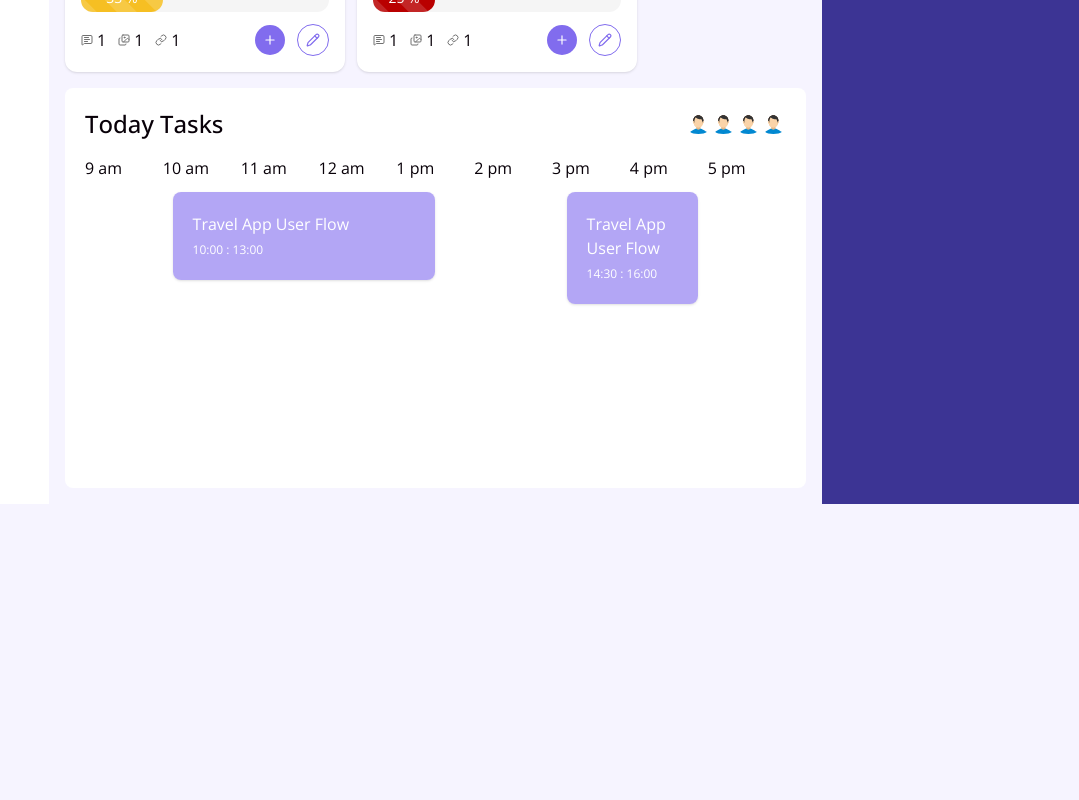
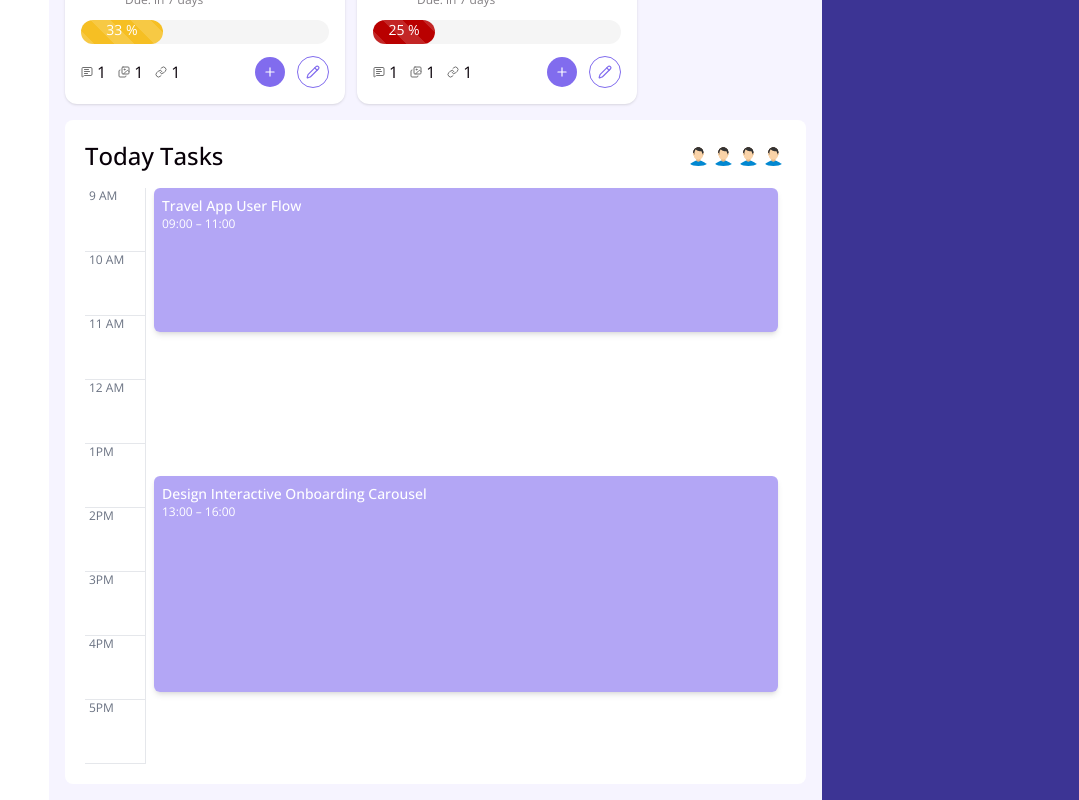
Before and after one commit to tatyana-ko/task-management, a Next.js app: page /dashboard in a window 1280 px wide. Shown: the part 764-1564 px from the top of the page, without its empty margins (201-1280 px from the left). Before the commit the page ends 1268 px from the top, so only its background shows below. Built offline with nearby package versions, Linux system fonts and the light colour scheme.

Commit message:
fix: display the latest tasks schedule

```diff
--- a/src/components/last-tasks/data/last-tasks.data.ts
+++ b/src/components/last-tasks/data/last-tasks.data.ts
@@ -1,14 +1,16 @@
 import type { ITask } from '@/types/task.types';
 import { setHours, setMinutes } from 'date-fns';
+
+const now = new Date();
 
 export const LAST_TASKS: ITask[] = [
   {
     id: '1',
     title: 'Travel App User Flow',
     due: {
-      date: new Date(),
-      startTime: "10:00",
-      endTime: "13:00",
+      date: now,
+      startTime: setMinutes(setHours(new Date(), 9), 0),
+      endTime: setMinutes(setHours(new Date(), 11), 0),
     },
     subtasks: [
       {
@@ -18,7 +20,7 @@ export const LAST_TASKS: ITask[] = [
       },
       {
         id: '2',
-        title: 'first',
+        title: 'second',
         isCompleted: false,
       },
       {
@@ -47,11 +49,11 @@ export const LAST_TASKS: ITask[] = [
   },
   {
     id: '2',
-    title: 'Travel App User Flow',
+    title: 'Design Interactive Onboarding Carousel',
     due: {
-      date: new Date(),
-      startTime: "14:30",
-      endTime: "16:00",
+      date: now,
+      startTime: setMinutes(setHours(new Date(), 13), 0),
+      endTime: setMinutes(setHours(new Date(), 16), 0),
     },
     subtasks: [
       {
@@ -61,7 +63,7 @@ export const LAST_TASKS: ITask[] = [
       },
       {
         id: '2',
-        title: 'first',
+        title: 'second',
         isCompleted: true,
       },
       {
@@ -93,8 +95,8 @@ export const LAST_TASKS: ITask[] = [
     title: 'Travel App User Flow',
     due: {
       date: new Date(new Date().getTime() + 7 * 24 * 60 * 60 * 1000),
-      startTime: "10:00",
-      endTime: "10:00",
+      startTime: setMinutes(setHours(new Date(), 11), 50),
+      endTime: setMinutes(setHours(new Date(), 12), 40),
     },
     subtasks: [
       {
@@ -104,7 +106,7 @@ export const LAST_TASKS: ITask[] = [
       },
       {
         id: '2',
-        title: 'first',
+        title: 'second',
         isCompleted: false,
       },
       {
@@ -142,8 +144,8 @@ export const LAST_TASKS: ITask[] = [
     title: 'Travel App User Flow',
     due: {
       date: new Date(new Date().getTime() + 7 * 24 * 60 * 60 * 1000),
-      startTime: "10:00",
-      endTime: "10:00",
+      startTime: setMinutes(setHours(new Date(), 10), 10),
+      endTime: setMinutes(setHours(new Date(), 12), 50),
     },
     subtasks: [
       {
@@ -153,7 +155,7 @@ export const LAST_TASKS: ITask[] = [
       },
       {
         id: '2',
-        title: 'first',
+        title: 'second',
         isCompleted: false,
       },
       {
--- a/src/components/today-tasks/TasksSchedule.tsx
+++ b/src/components/today-tasks/TasksSchedule.tsx
@@ -1,40 +1,24 @@
 import type { ITask } from '@/types/task.types';
 import { TodayTaskCard } from './TodayTaskCard';
 
-const HOURS_SCALE = Array.from({ length: 9 }, (_, i) => i + 9);
+const HOURS_SCALE = Array.from({ length: 9 }, (_, i) => i + 9); // 9–17
 
 export const TasksSchedule = ({ todayTasks }: { todayTasks: ITask[] }) => {
   return (
-    <>
-      <div className="grid grid-cols-9">
-        {HOURS_SCALE.map((hour, i) => (
-          <div key={i} className="">
-            {hour > 12 ? `${hour - 12} pm` : `${hour} am`}
+    <div className="grid grid-cols-[60px_1fr]">
+      <div className="flex flex-col">
+        {HOURS_SCALE.map((hour) => (
+          <div key={hour} className="h-16 text-xs text-gray-500 border-b border-gray-200 pl-1">
+            {hour > 12 ? `${hour - 12}PM` : `${hour} AM`}
           </div>
         ))}
       </div>
 
-      <div className="relative">
-        {todayTasks.map((task) => {
-          const [startHour, startMinute] = task.due.startTime.split(':').map(Number);
-          const [endHour, endMinute] = task.due.endTime.split(':').map(Number);
-
-          const startOffset = (startHour - 9) * 60 + startMinute;
-          const endOffset = (endHour - 9) * 60 + endMinute;
-
-          const leftPercent = (startOffset / 480) * 100;
-          const widthPercent = ((endOffset - startOffset) / 480) * 100;
-
-          return (
-            <TodayTaskCard
-              leftPercent={leftPercent}
-              width={widthPercent}
-              task={task}
-              key={task.id}
-            />
-          );
-        })}
+      <div className="relative h-[576px] border-l border-gray-200 bg-white">
+        {todayTasks.map((task) => (
+          <TodayTaskCard key={task.id} task={task} />
+        ))}
       </div>
-    </>
+    </div>
   );
 };
--- a/src/components/today-tasks/TodayTaskCard.tsx
+++ b/src/components/today-tasks/TodayTaskCard.tsx
@@ -1,22 +1,63 @@
+// import type { ITask } from '@/types/task.types';
+// import {  format, getHours, getMinutes } from 'date-fns';
+
+// interface Props {
+//   task: ITask;
+// }
+
+// export function TodayTaskCard({ task }: Props) {
+//   const start = getHours(task.due.startTime);
+//   const end = getHours(task.due.endTime);
+
+//   const startMinutes = getMinutes(task.due.startTime);
+//   const endMinutes = getMinutes(task.due.endTime);
+
+//   const startPercent = (((start - 9) * 60 + startMinutes) / ((17 - 9) * 60)) * 100;
+//   const endPercent = (((end - 9) * 60 + endMinutes) / ((17 - 9) * 60)) * 100;
+//   const widthPercent = endPercent - startPercent;
+
+//   return (
+//     <div
+//       className="p-5 absolute top-3 bg-primary/60 rounded-lg shadow"
+//       style={{ left: `${startPercent}%`, width: `${widthPercent}%` }}
+//     >
+//       <h3 className="text-white">{task.title}</h3>
+//       <span className="text-xs text-white">{format(task.due.startTime, "HH:mm")} : {format(task.due.endTime, "HH:mm")}</span>
+//     </div>
+//   );
+// }
+
 import type { ITask } from '@/types/task.types';
+import { format, getHours, getMinutes } from 'date-fns';
 
 interface Props {
   task: ITask;
-  leftPercent: number;
-  width: number;
 }
 
-export function TodayTaskCard({ task, leftPercent, width }: Props) {
+export function TodayTaskCard({ task }: Props) {
+  const startHour = getHours(task.due.startTime);
+  const endHour = getHours(task.due.endTime);
+  const startMin = getMinutes(task.due.startTime);
+  const endMin = getMinutes(task.due.endTime);
+
+  const totalMinutes = (17 - 9) * 60;
+
+  const startOffset = ((startHour - 9) * 60 + startMin) / totalMinutes * 100;
+  const endOffset = ((endHour - 9) * 60 + endMin) / totalMinutes * 100;
+  const height = endOffset - startOffset;
+
   return (
     <div
-      className="p-5 absolute top-3 bg-primary/60 rounded-lg shadow"
+      className="absolute left-2 right-2 bg-primary/60 rounded-md p-2 text-white shadow-md"
       style={{
-        left: `${leftPercent}%`,
-        width: `${width}%`,
+        top: `${startOffset}%`,
+        height: `${height}%`,
       }}
     >
-      <h3 className='text-white'>{task.title}</h3>
-      <span className='text-xs text-white'>{task.due.startTime} : {task.due.endTime}</span>
+      <h3 className="text-sm font-medium">{task.title}</h3>
+      <p className="text-xs">
+        {format(task.due.startTime, 'HH:mm')} – {format(task.due.endTime, 'HH:mm')}
+      </p>
     </div>
   );
 }
--- a/src/components/ui/filter/Filter.tsx
+++ b/src/components/ui/filter/Filter.tsx
@@ -1,5 +1,5 @@
 import { ChevronDown } from 'lucide-react';
-import type { ChangeEvent, Dispatch, SetStateAction } from 'react';
+import type { ChangeEvent } from 'react';
 import styles from './filter.module.css';
 
 interface Props<T> {
@@ -34,7 +34,9 @@ export function Filter<T extends string>({
           ))
         )}
       </select>
-      <div><ChevronDown className={styles.icon} /></div>
+      <div>
+        <ChevronDown className={styles.icon} />
+      </div>
     </div>
   );
 }
--- a/src/types/task.types.ts
+++ b/src/types/task.types.ts
@@ -12,8 +12,8 @@ export interface ITask {
 
   due: {
     date: Date;
-    startTime: string;
-    endTime: string;
+    startTime: Date;
+    endTime: Date;
   };
   users: IUser[];
   subtasks: ISubTask[];
```
